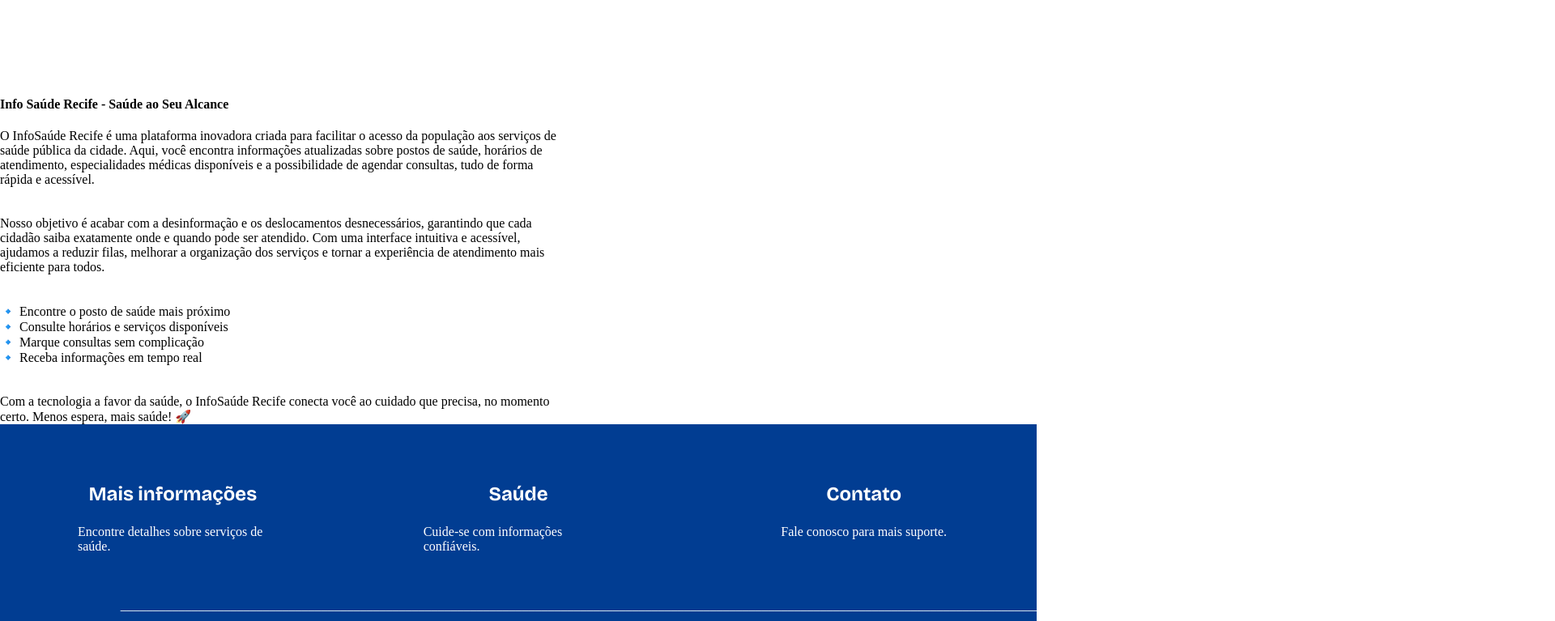
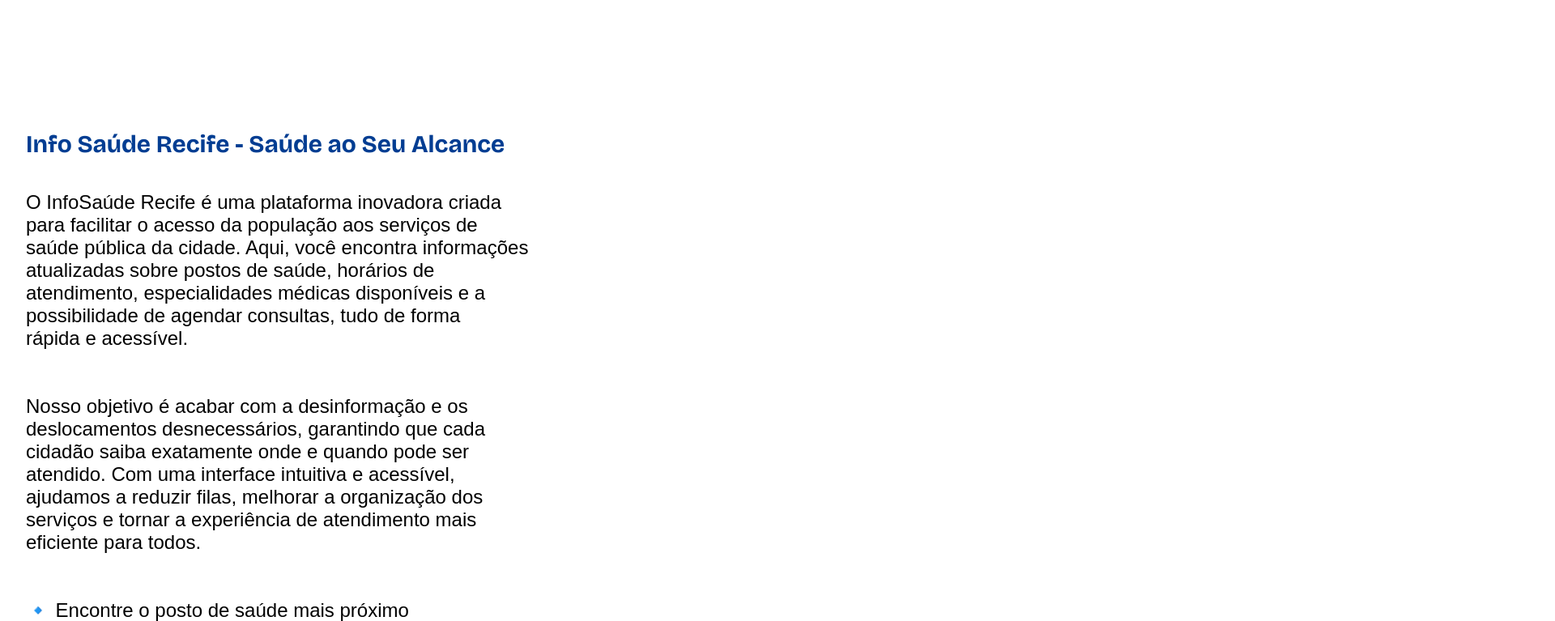
Before and after one commit to Pedro-gomes123/infoSaude, a website: page index.html in a window 1280 px wide. Shown: the part 1960-2727 px from the top of the page at 81% size, 1920 px wide, since content can reach past the window. Drawn offline with nearby package versions, Linux system fonts and the light colour scheme.

Commit message:
refactor: update HTML structure and CSS styles for informative section; enhance layout and text presentation

```diff
--- a/disply.css
+++ b/disply.css
@@ -55,6 +55,10 @@ nav{
     margin: 0rem;
 
 }
+
+
+
+
 
 
 /* -------- header ---------*/
@@ -155,6 +159,17 @@ nav{
     align-self: center;
 }
 
+.conteiner-informativo{
+    display: flex;
+    flex-direction: column; /* Alinha os itens verticalmente */
+    margin: 0rem 2rem;
+}
+
+.conteiner-informativo, p{
+    display: flex;
+    width: 70%;
+}
+
 /*----- footer -----*/
 
 .footer{
--- a/index.html
+++ b/index.html
@@ -106,7 +106,7 @@
             <img class="img-header" src="./img/A tecnologia facilitando seu acesso à saúde pública.png" alt="">
         </div>
 
-        <div-conteiner-informativo>
+        <div class="conteiner-informativo">
             <h4 class="title-informativo">Info Saúde Recife - Saúde ao Seu Alcance</h4>
             <p>O InfoSaúde Recife é uma plataforma inovadora criada para facilitar o acesso da população aos serviços de
                 <br>
@@ -133,7 +133,9 @@
 
                 certo. Menos espera, mais saúde! 🚀
             </p>
-        </div-conteiner-informativo>
+
+
+        </div>
 
     </section>
 
--- a/style.css
+++ b/style.css
@@ -7,7 +7,7 @@
     --color-conteiner-white: #F9F9F9; /* Corrigido ':' para ';' */
 }
 
-/*--------- main ---------*/
+/*--------- main.home---------*/
 
 nav {
     background-color: var(--color-nav);
@@ -45,7 +45,7 @@ nav {
     color: var(--color-text);
 }
 
-/*--------- header ---------*/
+/*--------- header.home ---------*/
 
 .text-home1 {
     font-size: 54px;
@@ -119,9 +119,22 @@ nav {
     font-family: 'Bricolage Grotesque', sans-serif;
 }
 
+.title-informativo{
+    color: var(--color-tex-blue);
+    font-weight: bold;
+    font-size: 30px;
+    font-family: 'Bricolage Grotesque', sans-serif;
+}
+
+.conteiner-informativo, p{
+    font-family: 'Actor', sans-serif;
+    font-size: 24px;
+
+}
 
 
-/* ------ footer ------ */
+
+/* ------ footer.home ------ */
 
 .footer {
     background-color: var(--color-tex-blue);
```
